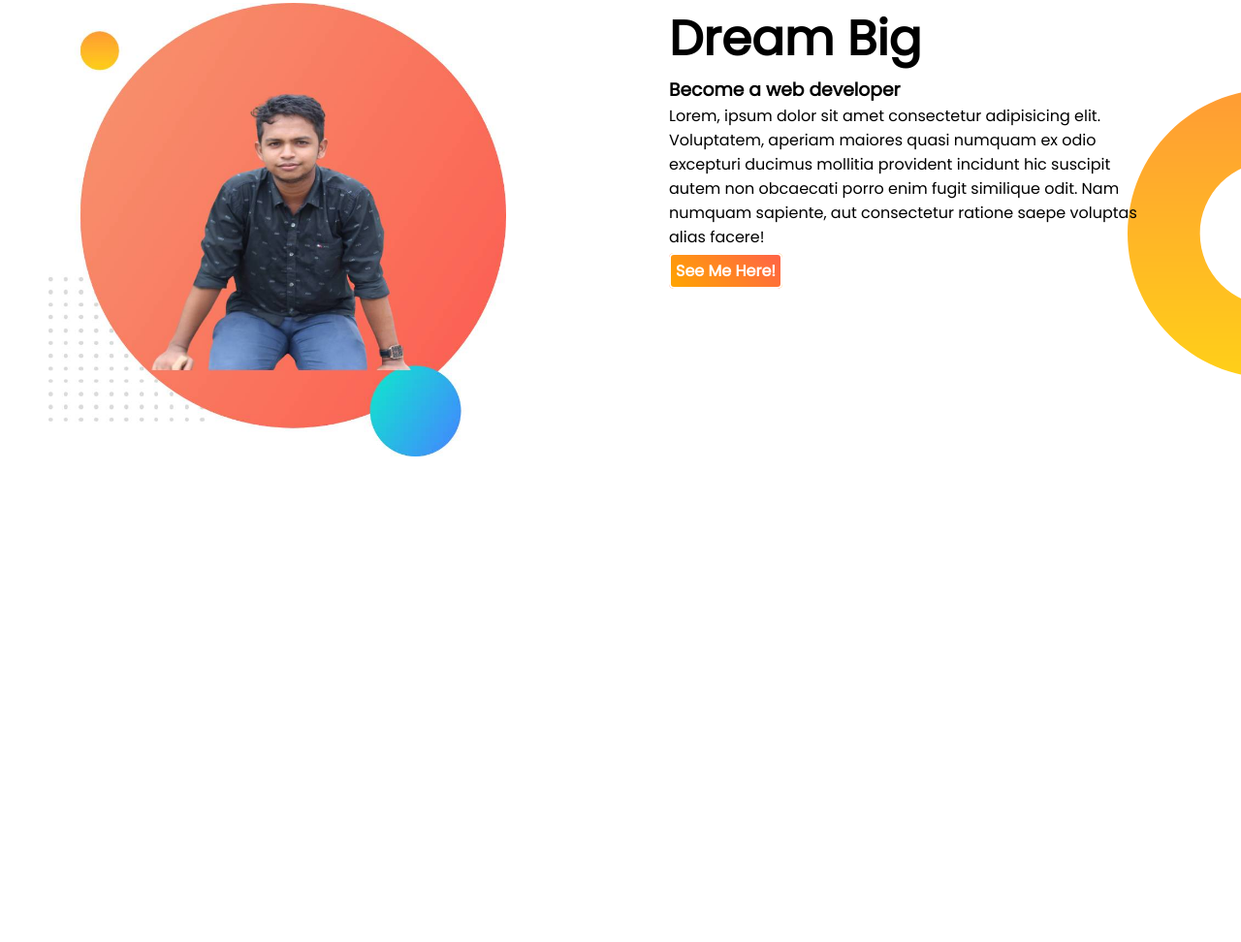
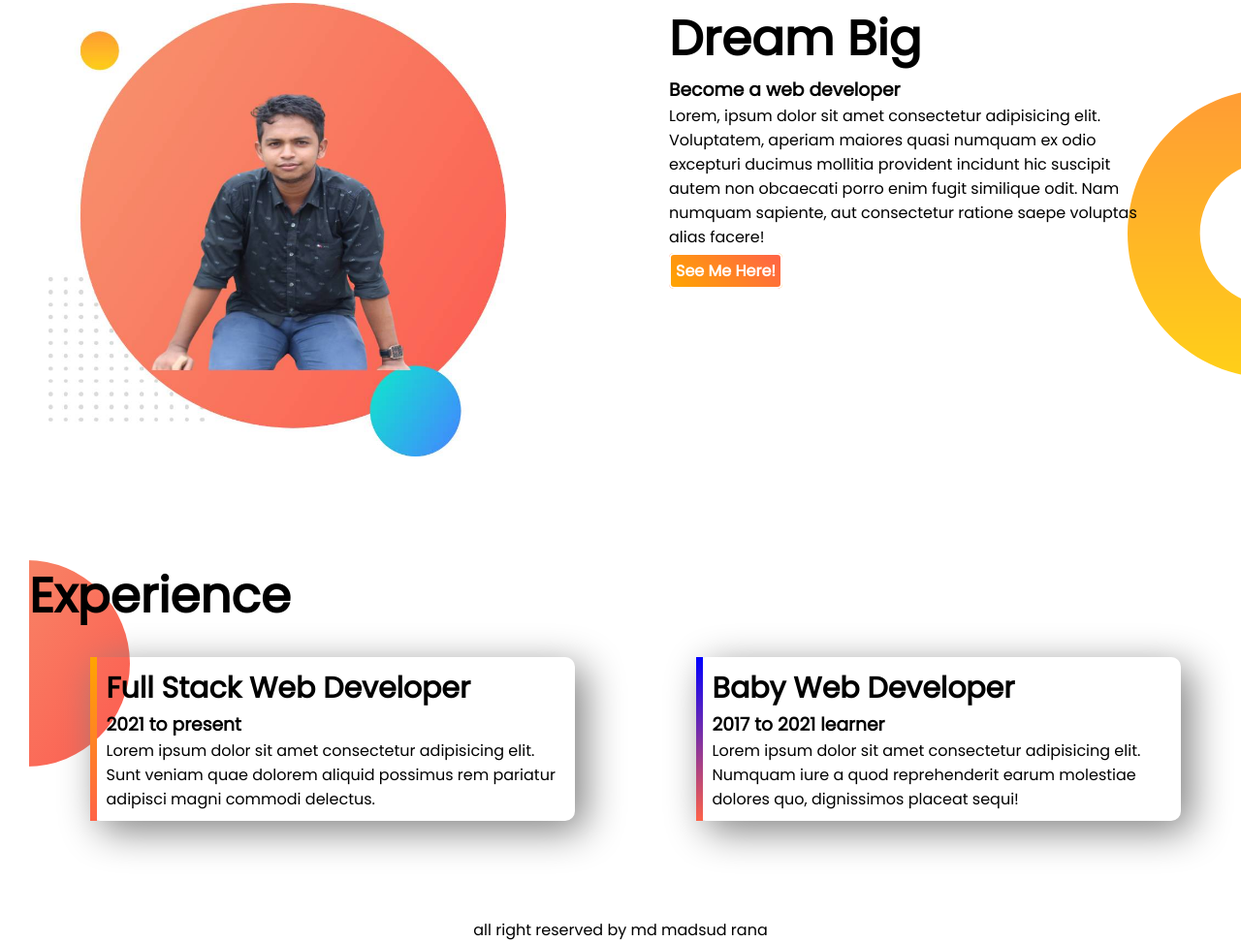
Before and after one commit to mdmasudrana5060/masud-portfolio, a plain HTML site: page index.html in a window 1280 px wide. Shown: the part 602-1574 px from the top of the page at 97% size. Before the commit the page ends 1180 px from the top, so only its background shows below. Drawn offline with Linux system fonts and the light colour scheme.

Commit message:
all done

```diff
--- a/index.html
+++ b/index.html
@@ -13,7 +13,7 @@
 </head>
 
 <body>
-    <section class="top-banner">
+    <section class="top-banner flexible-container">
         <div class="half-width">
             <h1>Welcome To </h1>
             <h1><span id="title">Md Masud Rana </span>
@@ -34,7 +34,7 @@
         </div>
 
     </section>
-    <section class="second-half">
+    <section class="second-half flexible-container">
         <div class="half-width"> <img class="image2" src="images/my-bg(2).jpg" alt=""></div>
         <div class="half-width">
             <h1>Dream Big</h1>
@@ -48,8 +48,28 @@
         </div>
 
     </section>
+    <section class="third-section">
+        <h1>Experience</h1><br>
+        <div class="flexible-container">
+            <div class="single-column full">
+                <h2>Full Stack Web Developer</h2>
+                <h3>2021 to present </h3>
+                <p>Lorem ipsum dolor sit amet consectetur adipisicing elit. Sunt veniam quae dolorem aliquid possimus
+                    rem
+                    pariatur adipisci magni commodi delectus.</p>
+            </div>
+            <div class="single-column baby">
+                <h2>Baby Web Developer</h2>
+                <h3>2017 to 2021 learner</h3>
+                <p>Lorem ipsum dolor sit amet consectetur adipisicing elit. Numquam iure a quod reprehenderit earum
+                    molestiae dolores quo, dignissimos placeat sequi!</p>
+            </div>
+        </div>
+    </section>
 
-
+    <footer>
+        <p>all right reserved by md madsud rana</p>
+    </footer>
 </body>
 
 </html>
--- a/style.css
+++ b/style.css
@@ -6,7 +6,7 @@ body{
     font-family: 'Poppins', sans-serif;
 
 }
-section{
+.flexible-container{
     display:flex;
     margin-bottom: 100px;
 }
@@ -15,9 +15,7 @@ section{
     background-image: url(images/top-banner.png);
     background-repeat: no-repeat;
 }
-h1{
-    font-size: 50px;
-}
+
 #title{
     color:orange;
 }
@@ -25,6 +23,11 @@ h1{
     width:50%;
     margin-left:30px;
     padding-left:20px;
+}
+h1{
+
+        font-size: 50px;
+
 }
 .half-width p{
     margin-bottom:10px;
@@ -55,3 +58,34 @@ h1{
 .image2{
     width:80%;
 }
+.third-section{
+    margin-left:30px;
+    background-image: url(images/exp-bg.png);
+    background-repeat: no-repeat;
+}
+.single-column{
+    box-shadow: 10px 10px 40px gray;
+    width:40%;
+    margin-left: 5%;
+    margin-right:5%;
+    padding:10px;
+    border-radius: 10px;
+}
+h2{
+    font-size: 30px;
+}
+.full{
+    border-left:7px solid;
+   border-image:linear-gradient(orange ,tomato);
+   border-image-slice:1;
+
+}
+.baby{
+    border-left:7px solid;
+   border-image:linear-gradient(blue ,tomato);
+   border-image-slice:1;
+
+}
+footer p{
+    text-align: center;
+}
```
